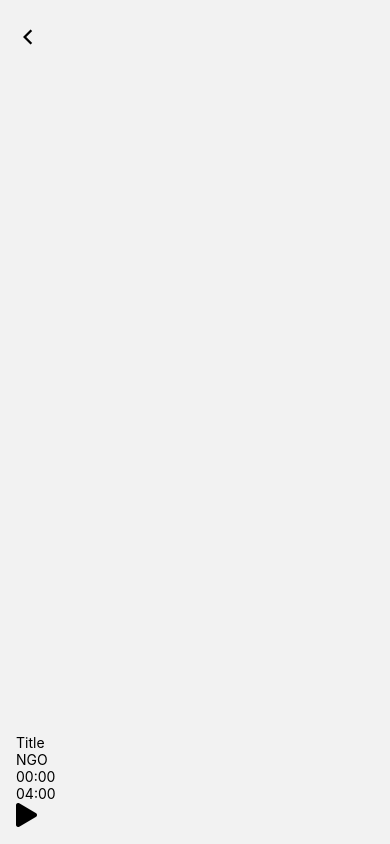
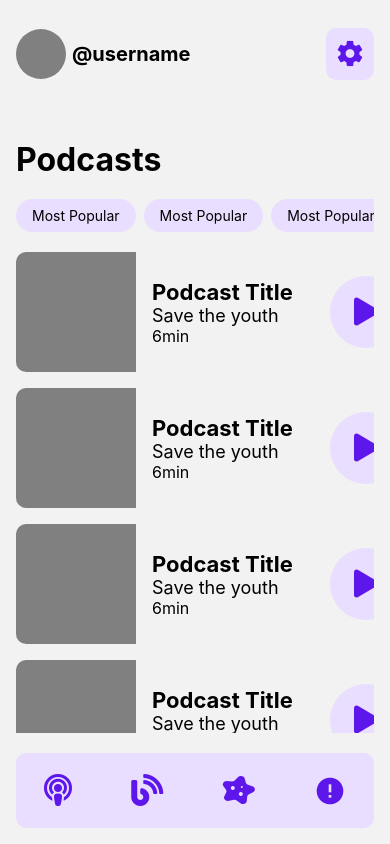
Before and after one commit to prajeshElEvEn/healthify, a React Native app: screen / in a window 390 px wide. Built offline with nearby package versions, Linux system fonts and the light colour scheme.

Commit message:
edited HomeScreen

```diff
--- a/App.js
+++ b/App.js
@@ -14,8 +14,8 @@ export default function App() {
   return (
     <NavigationContainer>
       <Stack.Navigator>
-        {/* <Stack.Screen name="Home" component={HomeScreen} /> */}
-        <Stack.Screen name="Podcast" component={PodcastScreen} />
+        <Stack.Screen name="Home" component={HomeScreen} />
+        {/* <Stack.Screen name="Podcast" component={PodcastScreen} /> */}
         {/* <Stack.Screen name="Blog" component={BlogScreen} /> */}
         {/* <Stack.Screen name="Disease" component={DiseaseScreen} /> */}
         {/* <Stack.Screen name="Ngo" component={NgoScreen} /> */}
--- a/screens/HomeScreen.js
+++ b/screens/HomeScreen.js
@@ -1,7 +1,7 @@
 import { View, Text, StyleSheet, ScrollView } from 'react-native'
 import React, { useLayoutEffect } from 'react'
 import { useNavigation } from '@react-navigation/native'
-import { AntDesign } from '@expo/vector-icons';
+import { Ionicons } from '@expo/vector-icons';
 import { FontAwesome5 } from '@expo/vector-icons';
 import { MaterialCommunityIcons } from '@expo/vector-icons';
 const HomeScreen = () => {
@@ -23,7 +23,7 @@ const HomeScreen = () => {
                     </Text>
                 </View>
                 <View style={styles.settingBtn}>
-                    <AntDesign name="setting" size={24} color="black" />
+                    <Ionicons name="settings-sharp" size={28} color="#5e17eb" />
                 </View>
             </View>
             <View style={styles.categoryBox}>
@@ -102,7 +102,7 @@ const HomeScreen = () => {
                             </Text>
                         </View>
                         <View style={styles.playBtn}>
-                            <FontAwesome5 name="play" size={24} color="black" />
+                            <FontAwesome5 name="play" size={28} color="#5e17eb" />
                         </View>
                     </View>
                 </View>
@@ -121,7 +121,7 @@ const HomeScreen = () => {
                             </Text>
                         </View>
                         <View style={styles.playBtn}>
-                            <FontAwesome5 name="play" size={24} color="black" />
+                            <FontAwesome5 name="play" size={28} color="#5e17eb" />
                         </View>
                     </View>
                 </View>
@@ -140,7 +140,7 @@ const HomeScreen = () => {
                             </Text>
                         </View>
                         <View style={styles.playBtn}>
-                            <FontAwesome5 name="play" size={24} color="black" />
+                            <FontAwesome5 name="play" size={28} color="#5e17eb" />
                         </View>
                     </View>
                 </View>
@@ -159,7 +159,7 @@ const HomeScreen = () => {
                             </Text>
                         </View>
                         <View style={styles.playBtn}>
-                            <FontAwesome5 name="play" size={24} color="black" />
+                            <FontAwesome5 name="play" size={28} color="#5e17eb" />
                         </View>
                     </View>
                 </View>
@@ -178,7 +178,7 @@ const HomeScreen = () => {
                             </Text>
                         </View>
                         <View style={styles.playBtn}>
-                            <FontAwesome5 name="play" size={24} color="black" />
+                            <FontAwesome5 name="play" size={28} color="#5e17eb" />
                         </View>
                     </View>
                 </View>
@@ -197,7 +197,7 @@ const HomeScreen = () => {
                             </Text>
                         </View>
                         <View style={styles.playBtn}>
-                            <FontAwesome5 name="play" size={24} color="black" />
+                            <FontAwesome5 name="play" size={28} color="#5e17eb" />
                         </View>
                     </View>
                 </View>
@@ -216,7 +216,7 @@ const HomeScreen = () => {
                             </Text>
                         </View>
                         <View style={styles.playBtn}>
-                            <FontAwesome5 name="play" size={24} color="black" />
+                            <FontAwesome5 name="play" size={28} color="#5e17eb" />
                         </View>
                     </View>
                 </View>
@@ -235,7 +235,7 @@ const HomeScreen = () => {
                             </Text>
                         </View>
                         <View style={styles.playBtn}>
-                            <FontAwesome5 name="play" size={24} color="black" />
+                            <FontAwesome5 name="play" size={28} color="#5e17eb" />
                         </View>
                     </View>
                 </View>
@@ -254,7 +254,64 @@ const HomeScreen = () => {
                             </Text>
                         </View>
                         <View style={styles.playBtn}>
-                            <FontAwesome5 name="play" size={24} color="black" />
+                            <FontAwesome5 name="play" size={28} color="#5e17eb" />
+                        </View>
+                    </View>
+                </View>
+                <View style={styles.podcastCard}>
+                    <View style={styles.cardLeft}></View>
+                    <View style={styles.cardRight}>
+                        <View style={styles.cardText}>
+                            <Text style={styles.title}>
+                                Podcast Title
+                            </Text>
+                            <Text style={styles.author}>
+                                Save the youth
+                            </Text>
+                            <Text style={styles.duration}>
+                                6min
+                            </Text>
+                        </View>
+                        <View style={styles.playBtn}>
+                            <FontAwesome5 name="play" size={28} color="#5e17eb" />
+                        </View>
+                    </View>
+                </View>
+                <View style={styles.podcastCard}>
+                    <View style={styles.cardLeft}></View>
+                    <View style={styles.cardRight}>
+                        <View style={styles.cardText}>
+                            <Text style={styles.title}>
+                                Podcast Title
+                            </Text>
+                            <Text style={styles.author}>
+                                Save the youth
+                            </Text>
+                            <Text style={styles.duration}>
+                                6min
+                            </Text>
+                        </View>
+                        <View style={styles.playBtn}>
+                            <FontAwesome5 name="play" size={28} color="#5e17eb" />
+                        </View>
+                    </View>
+                </View>
+                <View style={styles.podcastCard}>
+                    <View style={styles.cardLeft}></View>
+                    <View style={styles.cardRight}>
+                        <View style={styles.cardText}>
+                            <Text style={styles.title}>
+                                Podcast Title
+                            </Text>
+                            <Text style={styles.author}>
+                                Save the youth
+                            </Text>
+                            <Text style={styles.duration}>
+                                6min
+                            </Text>
+                        </View>
+                        <View style={styles.playBtn}>
+                            <FontAwesome5 name="play" size={28} color="#5e17eb" />
                         </View>
                     </View>
                 </View>
@@ -262,16 +319,16 @@ const HomeScreen = () => {
             <View style={styles.menuBox}>
                 <View style={styles.menu}>
                     <View style={styles.menuItem}>
-                        <FontAwesome5 name="podcast" size={24} color="black" />
+                        <FontAwesome5 name="podcast" size={32} color="#5e17eb" />
                     </View>
                     <View style={styles.menuItem}>
-                        <FontAwesome5 name="blog" size={24} color="black" />
+                        <FontAwesome5 name="blog" size={32} color="#5e17eb" />
                     </View>
                     <View style={styles.menuItem}>
-                        <FontAwesome5 name="disease" size={24} color="black" />
+                        <FontAwesome5 name="disease" size={32} color="#5e17eb" />
                     </View>
                     <View style={styles.menuItem}>
-                        <MaterialCommunityIcons name="alert-circle" size={24} color="black" />
+                        <MaterialCommunityIcons name="alert-circle" size={32} color="#5e17eb" />
                     </View>
                 </View>
             </View>
@@ -284,7 +341,7 @@ const styles = StyleSheet.create({
         flexDirection: 'column',
         justifyContent: 'space-between',
         paddingHorizontal: 16,
-        paddingTop: 24,
+        paddingTop: 28,
         paddingBottom: 16,
         height: '100%',
     },
@@ -309,9 +366,83 @@ const styles = StyleSheet.create({
     },
     settingBtn: {
         padding: 10,
+        backgroundColor: '#e9deff',
+        borderRadius: 10,
+    },
+    categoryBox: {
+        marginTop: 60,
+    },
+    screenTitle: {
+        fontSize: 32,
+        fontWeight: 'bold',
+    },
+    categories: {
+        marginVertical: 20,
+    },
+    category: {
+        paddingHorizontal: 16,
+        paddingVertical: 8,
+        // borderColor: '#e9deff',
+        // borderWidth: 1,
+        borderRadius: 50,
+        marginRight: 8,
+        backgroundColor: '#e9deff',
+    },
+    podcastContainer: {
+        marginBottom: 20,
+    },
+    podcastCard: {
+        flexDirection: 'row',
+        marginBottom: 16,
+        // backgroundColor: '#e9deff',
+    },
+    cardLeft: {
+        height: 120,
+        width: 120,
         backgroundColor: 'gray',
+        borderTopLeftRadius: 10,
+        borderBottomLeftRadius: 10,
     },
-    categories: {},
+    cardRight: {
+        flexDirection: 'row',
+        alignItems: 'center',
+        justifyContent: 'space-between',
+        width: '70%',
+        marginLeft: 16,
+        // backgroundColor: '#e9deff',
+    },
+    title: {
+        fontSize: 22,
+        fontWeight: 'bold',
+    },
+    author: {
+        fontSize: 18,
+    },
+    duration: {
+        fontSize: 16,
+    },
+    playBtn: {
+        paddingHorizontal: 24,
+        paddingVertical: 20,
+        backgroundColor: '#e9deff',
+        borderRadius: 50,
+    },
+    menuBox: {
+        // position: 'absolute',
+        // bottom: 18,
+        // justifyContent: 'center',
+        backgroundColor: '#e9deff',
+        borderRadius: 10,
+    },
+    menu: {
+        flexDirection: 'row',
+        justifyContent: 'space-between',
+        alignItems: 'center',
+        paddingHorizontal: 28,
+        paddingVertical: 20,
+        // width: '80%',
+    },
+    menuItem: {},
 })
 
 export default HomeScreen
```
